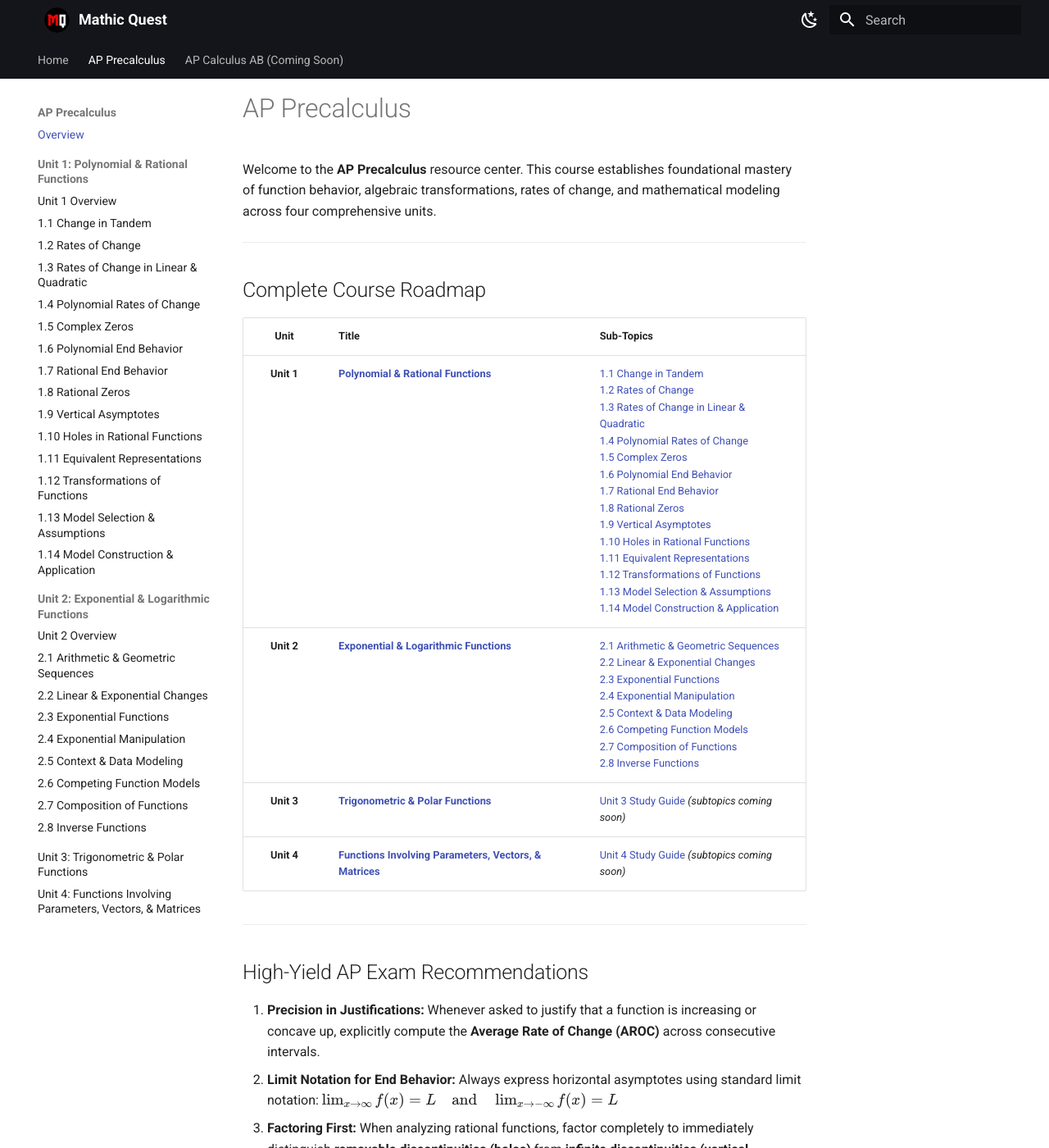
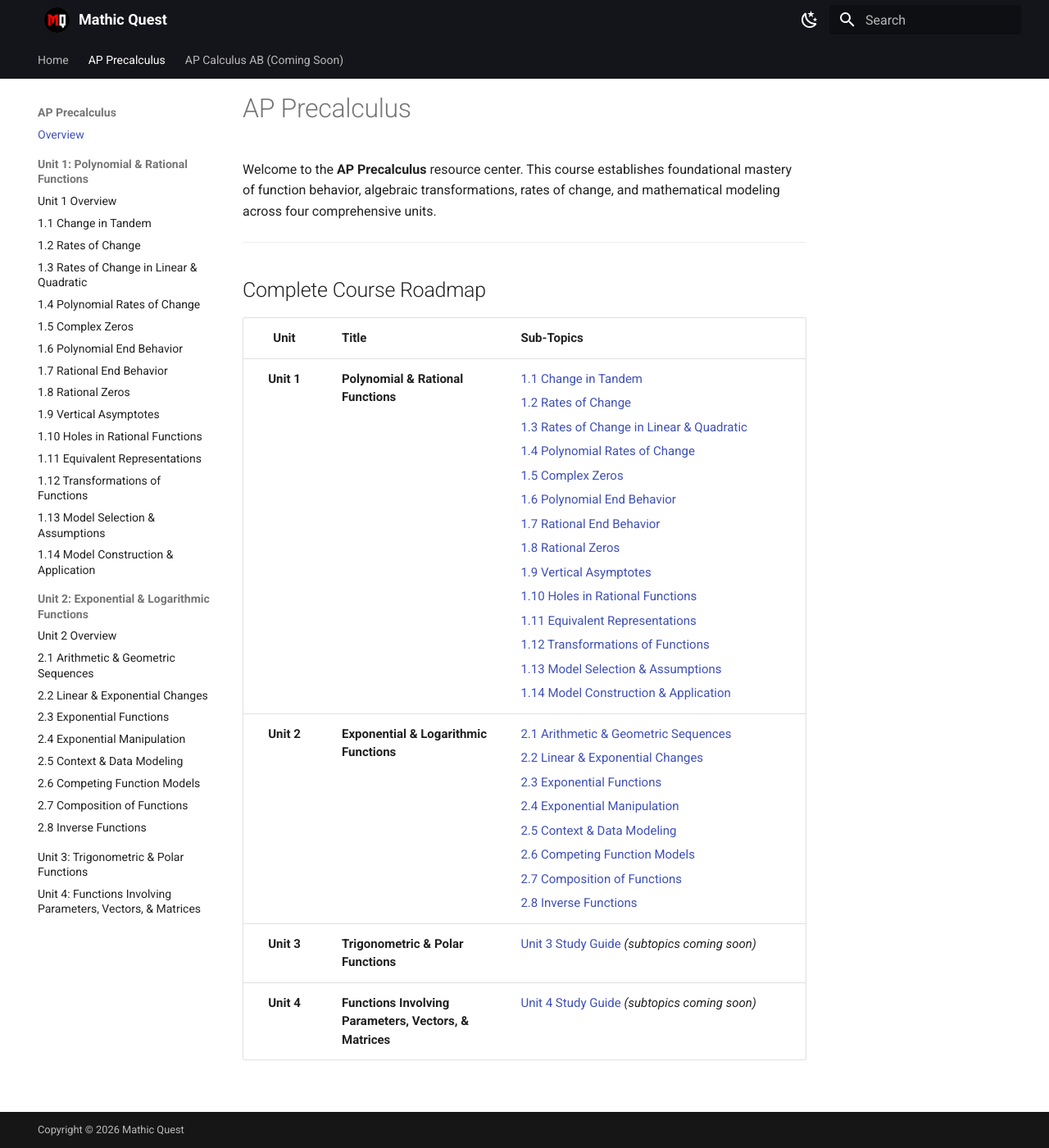
Before and after one commit to Himanshu-Kosekar/themathicquest, an MkDocs documentation site: the page built from docs/ap-precalculus/index.md, in a window 1280 px wide and 1400 px high. Shown: the whole window at 82% size. Built offline with MkDocs 1.6.1 and Material for MkDocs 9.7.7, drawn with Linux system fonts in a browser that asks for light colours; some of the changed text lies outside the part shown.

Commit message:
27-11-2026 14-52-42

```diff
--- a/docs/ap-precalculus/index.md
+++ b/docs/ap-precalculus/index.md
@@ -11,19 +11,13 @@ Welcome to the **AP Precalculus** resource center. This course establishes found
 
 ## Complete Course Roadmap
 
+<div class="roadmap-table" markdown>
+
 | Unit       | Title                                                                                                      | Sub-Topics                                                                                                                                                                                                                                                                                                                                                                                                                                                                                                                                                                                                                                                                                                                                                                                                                                                                                                                                            |
 |:----------:|:---------------------------------------------------------------------------------------------------------- |:----------------------------------------------------------------------------------------------------------------------------------------------------------------------------------------------------------------------------------------------------------------------------------------------------------------------------------------------------------------------------------------------------------------------------------------------------------------------------------------------------------------------------------------------------------------------------------------------------------------------------------------------------------------------------------------------------------------------------------------------------------------------------------------------------------------------------------------------------------------------------------------------------------------------------------------------------- |
-| **Unit 1** | **[Polynomial & Rational Functions](unit-1-polynomial-rational.md)**                                       | [1.1 Change in Tandem](unit-1/1.1-change-in-tandem.md)<br>[1.2 Rates of Change](unit-1/1.2-rates-of-change.md)<br>[1.3 Rates of Change in Linear & Quadratic](unit-1/1.3-rates-of-change-linear-quadratic.md)<br>[1.4 Polynomial Rates of Change](unit-1/1.4-polynomial-rates-of-change.md)<br>[1.5 Complex Zeros](unit-1/1.5-complex-zeros.md)<br>[1.6 Polynomial End Behavior](unit-1/1.6-polynomial-end-behavior.md)<br>[1.7 Rational End Behavior](unit-1/1.7-rational-end-behavior.md)<br>[1.8 Rational Zeros](unit-1/1.8-rational-zeros.md)<br>[1.9 Vertical Asymptotes](unit-1/1.9-rational-vertical-asymptotes.md)<br>[1.10 Holes in Rational Functions](unit-1/1.10-rational-holes.md)<br>[1.11 Equivalent Representations](unit-1/1.11-equivalent-representations.md)<br>[1.12 Transformations of Functions](unit-1/1.12-transformations-of-functions.md)<br>[1.13 Model Selection & Assumptions](unit-1/1.13-model-selection-articulation.md)<br>[1.14 Model Construction & Application](unit-1/1.14-model-construction-application.md) |
-| **Unit 2** | **[Exponential & Logarithmic Functions](unit-2-exponential-logarithmic.md)**                               | [2.1 Arithmetic & Geometric Sequences](unit-2/2.1-change-arithmetic-geometric-sequences.md)<br>[2.2 Linear & Exponential Changes](unit-2/2.2-change-linear-exponential-functions.md)<br>[2.3 Exponential Functions](unit-2/2.3-exponential-functions.md)<br>[2.4 Exponential Manipulation](unit-2/2.4-exponential-function-manipulation.md)<br>[2.5 Context & Data Modeling](unit-2/2.5-exponential-context-data-modeling.md)<br>[2.6 Competing Function Models](unit-2/2.6-competing-function-models.md)<br>[2.7 Composition of Functions](unit-2/2.7-composition-of-functions.md)<br>[2.8 Inverse Functions](unit-2/2.8-inverse-functions.md) |
-| **Unit 3** | **[Trigonometric & Polar Functions](unit-3-trigonometric-polar.md)**                                       | [Unit 3 Study Guide](unit-3-trigonometric-polar.md) *(subtopics coming soon)*                                                                                                                                                                                                                                                                                                                                                                                                                                                                                                                                                                                                                                                                                                                                                                                                                                                                         |
-| **Unit 4** | **[Functions Involving Parameters, Vectors, & Matrices](unit-4-functions-parameters-vectors-matrices.md)** | [Unit 4 Study Guide](unit-4-functions-parameters-vectors-matrices.md) *(subtopics coming soon)*                                                                                                                                                                                                                                                                                                                                                                                                                                                                                                                                                                                                                                                                                                                                                                                                                                                       |
+| **Unit 1** | **Polynomial & Rational Functions** | [1.1 Change in Tandem](unit-1/1.1-change-in-tandem.md)<br>[1.2 Rates of Change](unit-1/1.2-rates-of-change.md)<br>[1.3 Rates of Change in Linear & Quadratic](unit-1/1.3-rates-of-change-linear-quadratic.md)<br>[1.4 Polynomial Rates of Change](unit-1/1.4-polynomial-rates-of-change.md)<br>[1.5 Complex Zeros](unit-1/1.5-complex-zeros.md)<br>[1.6 Polynomial End Behavior](unit-1/1.6-polynomial-end-behavior.md)<br>[1.7 Rational End Behavior](unit-1/1.7-rational-end-behavior.md)<br>[1.8 Rational Zeros](unit-1/1.8-rational-zeros.md)<br>[1.9 Vertical Asymptotes](unit-1/1.9-rational-vertical-asymptotes.md)<br>[1.10 Holes in Rational Functions](unit-1/1.10-rational-holes.md)<br>[1.11 Equivalent Representations](unit-1/1.11-equivalent-representations.md)<br>[1.12 Transformations of Functions](unit-1/1.12-transformations-of-functions.md)<br>[1.13 Model Selection & Assumptions](unit-1/1.13-model-selection-articulation.md)<br>[1.14 Model Construction & Application](unit-1/1.14-model-construction-application.md) |
+| **Unit 2** | **Exponential & Logarithmic Functions** | [2.1 Arithmetic & Geometric Sequences](unit-2/2.1-change-arithmetic-geometric-sequences.md)<br>[2.2 Linear & Exponential Changes](unit-2/2.2-change-linear-exponential-functions.md)<br>[2.3 Exponential Functions](unit-2/2.3-exponential-functions.md)<br>[2.4 Exponential Manipulation](unit-2/2.4-exponential-function-manipulation.md)<br>[2.5 Context & Data Modeling](unit-2/2.5-exponential-context-data-modeling.md)<br>[2.6 Competing Function Models](unit-2/2.6-competing-function-models.md)<br>[2.7 Composition of Functions](unit-2/2.7-composition-of-functions.md)<br>[2.8 Inverse Functions](unit-2/2.8-inverse-functions.md) |
+| **Unit 3** | **Trigonometric & Polar Functions** | [Unit 3 Study Guide](unit-3-trigonometric-polar.md) *(subtopics coming soon)* |
+| **Unit 4** | **Functions Involving Parameters, Vectors, & Matrices** | [Unit 4 Study Guide](unit-4-functions-parameters-vectors-matrices.md) *(subtopics coming soon)* |
 
----
-
-## High-Yield AP Exam Recommendations
-
-1. **Precision in Justifications:** Whenever asked to justify that a function is increasing or concave up, explicitly compute the **Average Rate of Change (AROC)** across consecutive intervals.
-2. **Limit Notation for End Behavior:** Always express horizontal asymptotes using standard limit notation:
-   $\lim_{x \to \infty} f(x) = L \quad \text{and} \quad \lim_{x \to -\infty} f(x) = L$
-3. **Factoring First:** When analyzing rational functions, factor completely to immediately distinguish **removable discontinuities (holes)** from **infinite discontinuities (vertical asymptotes)**.
-4. **Logarithmic Domains:** Always check for extraneous roots in candidate solutions to logarithmic equations ($x > 0$).
+</div>
--- a/docs/javascripts/clickable-rows.js
+++ /dev/null
@@ -1,22 +0,0 @@
-// Make entire topic rows clickable on the AP Precalculus Hub study guide tables
-(function () {
-  function initClickableRows() {
-    var rows = document.querySelectorAll('.md-typeset table tbody tr');
-    rows.forEach(function (row) {
-      var link = row.querySelector('a[href*="unit-1/"], a[href*="unit-2/"]');
-      if (!link || row.dataset.clickableRowInit) return;
-      row.dataset.clickableRowInit = 'true';
-
-      row.addEventListener('click', function (e) {
-        if (e.target.closest('a')) return;
-        link.click();
-      });
-    });
-  }
-
-  if (typeof document$ !== 'undefined') {
-    document$.subscribe(initClickableRows);
-  } else {
-    document.addEventListener('DOMContentLoaded', initClickableRows);
-  }
-})();
--- a/docs/stylesheets/extra.css
+++ b/docs/stylesheets/extra.css
@@ -326,16 +326,55 @@
 }
 
 /* ==========================================================================
-   Clickable Topic Study Guide Table Rows
+   AP Precalculus Course Roadmap Table Styling
    ========================================================================== */
 
-.md-typeset table tbody tr:has(a[href*="unit-1/"]),
-.md-typeset table tbody tr:has(a[href*="unit-2/"]) {
-  cursor: pointer;
-  transition: background-color 0.15s ease;
+.roadmap-table {
+  --roadmap-col-gap: 1rem;        /* Horizontal spacing inside/between columns */
+  --roadmap-subtopic-gap: 0.35rem; /* Vertical spacing between stacked subtopics */
 }
 
-.md-typeset table tbody tr:has(a[href*="unit-1/"]):hover,
-.md-typeset table tbody tr:has(a[href*="unit-2/"]):hover {
-  background-color: rgba(0, 229, 255, 0.08);
+.roadmap-table .md-typeset__table {
+  width: 100%;
 }
+
+.roadmap-table table {
+  width: 100%;
+  table-layout: fixed; /* Enforces exact column widths */
+}
+
+/* Font size, line spacing, and column spacing */
+.roadmap-table table th,
+.roadmap-table table td {
+  font-size: 0.75rem;
+  line-height: 1.5;
+  padding: 0.65rem var(--roadmap-col-gap) !important;
+}
+
+/* Vertical spacing between stacked subtopics in Column 3 */
+.roadmap-table table td:nth-child(3) a {
+  display: inline-block;
+  margin-bottom: var(--roadmap-subtopic-gap);
+}
+
+.roadmap-table table td:nth-child(3) a:last-of-type {
+  margin-bottom: 0;
+}
+
+/* Column 1: Unit */
+.roadmap-table table th:nth-child(1),
+.roadmap-table table td:nth-child(1) {
+  width: 14%;
+}
+
+/* Column 2: Title */
+.roadmap-table table th:nth-child(2),
+.roadmap-table table td:nth-child(2) {
+  width: 32%;
+}
+
+/* Column 3: Sub-Topics */
+.roadmap-table table th:nth-child(3),
+.roadmap-table table td:nth-child(3) {
+  width: 54%;
+}
--- a/mkdocs.yml
+++ b/mkdocs.yml
@@ -69,7 +69,6 @@ extra_javascript:
   - javascripts/mathjax.js
   - https://unpkg.com/mathjax@3/es5/tex-mml-chtml.js
   - javascripts/desmos-loader.js
-  - javascripts/clickable-rows.js
 
 nav:
   - Home: index.md
```
